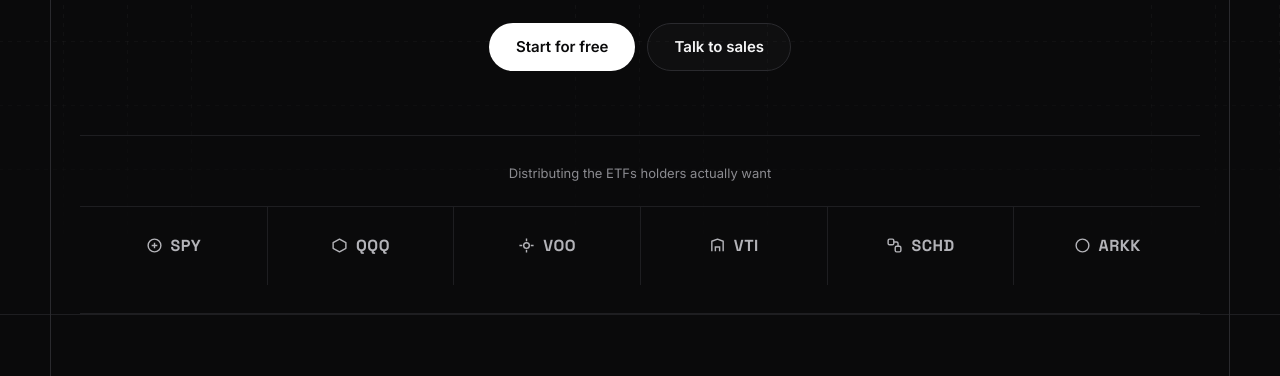
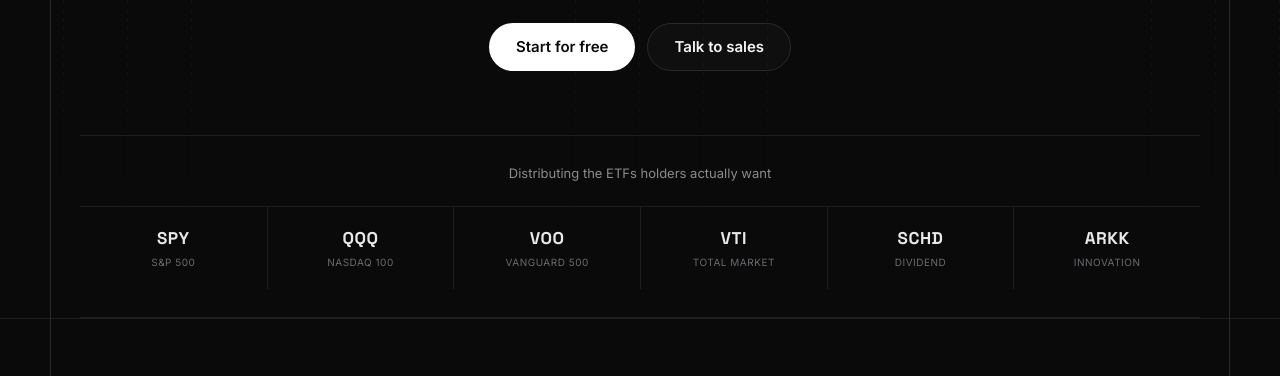
Before and after one commit to draftsify/kraken-landing, a plain HTML site: page index.html in a window 1280 px wide. Shown: the part 400-776 px from the top of the page. Drawn offline with Linux system fonts and the light colour scheme.

Commit message:
ETF bar: ticker wordmark + fund name

```diff
--- a/app.js
+++ b/app.js
@@ -17,9 +17,13 @@
   e: '<svg viewBox="0 0 24 24" fill="none"><circle cx="12" cy="12" r="4" stroke="currentColor" stroke-width="2"/><path d="M12 2v4M12 18v4M2 12h4M18 12h4" stroke="currentColor" stroke-width="2"/></svg>',
   f: '<svg viewBox="0 0 24 24" fill="none"><path d="M3 12a9 9 0 0 1 18 0M3 12a9 9 0 0 0 18 0" stroke="currentColor" stroke-width="2"/></svg>',
 };
-const etfLogos = [['SPY','a'],['QQQ','c'],['VOO','e'],['VTI','d'],['SCHD','b'],['ARKK','f']];
+const etfLogos = [
+  ['SPY','S&P 500'], ['QQQ','Nasdaq 100'], ['VOO','Vanguard 500'],
+  ['VTI','Total Market'], ['SCHD','Dividend'], ['ARKK','Innovation'],
+];
 const etfBar = document.getElementById('etfBar');
-if (etfBar) etfBar.innerHTML = etfLogos.map(([t,k]) => `<div class="etf-cell">${marks[k]}<span>${t}</span></div>`).join('');
+if (etfBar) etfBar.innerHTML = etfLogos.map(([t,n]) =>
+  `<div class="etf-cell"><span class="etf-tkr">${t}</span><span class="etf-nm">${n}</span></div>`).join('');
 
 // ---- Live distribution feed ----
 const holders = ['A. Rivera','M. Chen','S. Okafor','L. Novak','K. Haddad','J. Meyer','P. Silva','T. Weber','R. Kaur','D. Ford'];
--- a/styles.css
+++ b/styles.css
@@ -75,11 +75,11 @@
 .trust{margin-top:64px;border-top:1px solid var(--line);border-bottom:1px solid var(--line);padding:28px 0;display:flex;flex-direction:column;gap:22px;align-items:center}
 .trust-label{color:var(--muted);font-size:13px}
 .etf-bar{display:grid;grid-template-columns:repeat(6,1fr);width:100%;border-top:1px solid var(--line)}
-.etf-cell{display:flex;align-items:center;justify-content:center;gap:8px;height:78px;border-left:1px solid var(--line);color:#b3b3b8;transition:.2s}
+.etf-cell{display:flex;flex-direction:column;align-items:center;justify-content:center;gap:4px;height:82px;border-left:1px solid var(--line);transition:.2s}
 .etf-cell:first-child{border-left:none}
-.etf-cell:hover{color:#fff;background:var(--panel)}
-.etf-cell svg{width:17px;height:17px}
-.etf-cell span{font-family:"Space Grotesk";font-weight:700;font-size:16px;letter-spacing:.03em}
+.etf-cell:hover{background:var(--panel)}
+.etf-tkr{font-family:"Space Grotesk";font-weight:700;font-size:17px;letter-spacing:.03em;color:#e9e9ec}
+.etf-nm{font-size:10px;letter-spacing:.05em;text-transform:uppercase;color:var(--muted-2)}
 @media(max-width:760px){.etf-bar{grid-template-columns:repeat(3,1fr)}.etf-cell:nth-child(4){border-left:none}.etf-cell:nth-child(n+4){border-top:1px solid var(--line)}}
 @media(max-width:420px){.etf-bar{grid-template-columns:repeat(2,1fr)}.etf-cell:nth-child(odd){border-left:none}.etf-cell:nth-child(n+3){border-top:1px solid var(--line)}}
 
```
